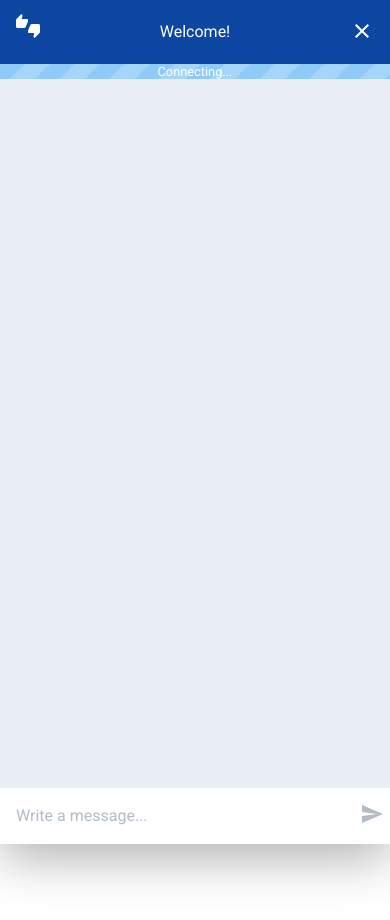
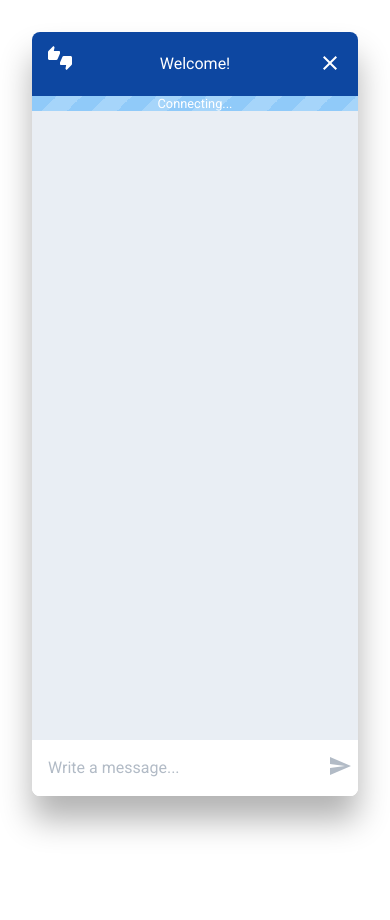
Before and after one commit to coe-google-apps-support/jazz-chrome, a browser extension: page src/app/livechat.html in a window 390 px wide. Shown: the top 920 px of the page. Drawn offline with Linux system fonts and the light colour scheme; no server answers.

Commit message:
Moved the mobile code out.

```diff
--- /dev/null
+++ b/src/app/mobile.css
@@ -0,0 +1,10 @@
+@media (max-width: 600px) {
+    #livechat {
+        top: 0;
+        bottom: 0;
+        left: 0;
+        right: 0;
+        width: 100%;
+        height: 100%;
+    }
+}
--- a/src/app/style.css
+++ b/src/app/style.css
@@ -130,31 +130,32 @@ button:hover {
 }
 
 #livechat {
-    width: 300px;
-    height: 600px;
     display: flex;
     flex-direction: column;
     position: fixed;
-    bottom: 1.5em;
-    right: 1.5em;
+    top: 2rem;
+    bottom: 3rem;
+    right: 2rem;
+    left: 2rem;
     transition: all .1s ease-out;
-    box-shadow: 0 15px 50px 0 rgba(0, 0, 0, 0.3);
-    border-radius: 10px;
+    box-shadow: 0 1.5rem 2rem 0 rgba(0, 0, 0, 0.3);
+    border-radius: 0.5rem;
+    overflow: hidden;
     opacity: 1;
 }
 
 #livechat-minimized {
-    width: 4em;
-    height: 4em;
+    width: 4rem;
+    height: 4rem;
     background-color: #0D47A1;
     position: fixed;
-    bottom: 1.5em;
-    right: 1.5em;
+    bottom: 2rem;
+    right: 2rem;
     border-radius: 50%;
     display: flex;
     align-items: center;
     justify-content: center;
-    box-shadow: 0 15px 50px 0 rgba(0, 0, 0, 0.3);
+    box-shadow: 0 0.125rem 0.25rem 0 rgba(0, 0, 0, 0.3);
     z-index: 100;
     opacity: 0;
     transition: all .2s ease-out;
@@ -169,16 +170,6 @@ button:hover {
     opacity: 1;
     transform: none;
 }
-
-/* #livechat>div:first-child {
-    border-radius: 10px 10px 0 0;
-}
-
-#livechat>div:last-child,
-#message-input,
-#send-button {
-    border-radius: 0 0 10px 10px;
-} */
 
 #livechat.minimized {
     transform: scale(0.8) translate(10%, 30%);
@@ -403,7 +394,7 @@ button:hover {
     display: none;
 }
 
-@media (max-width: 600px) {
+/* @media (max-width: 600px) {
     #livechat {
         top: 0;
         bottom: 0;
@@ -412,7 +403,7 @@ button:hover {
         width: 100%;
         height: 100%;
     }
-}
+} */
 
 /** Rating Overlay */
 
```
